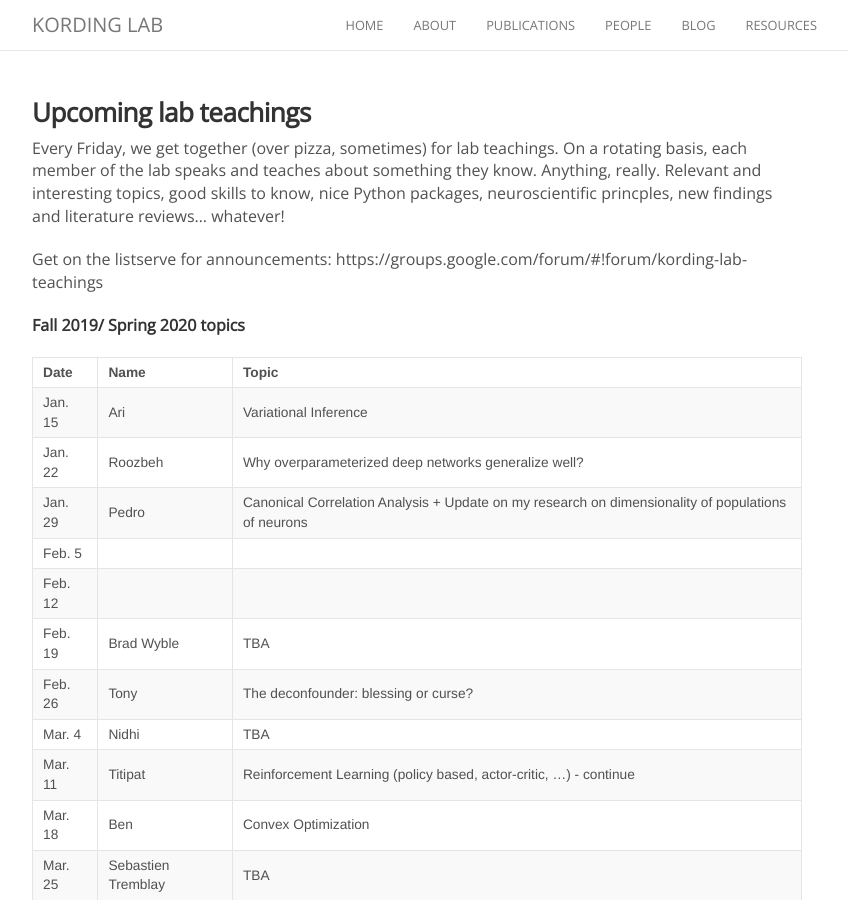
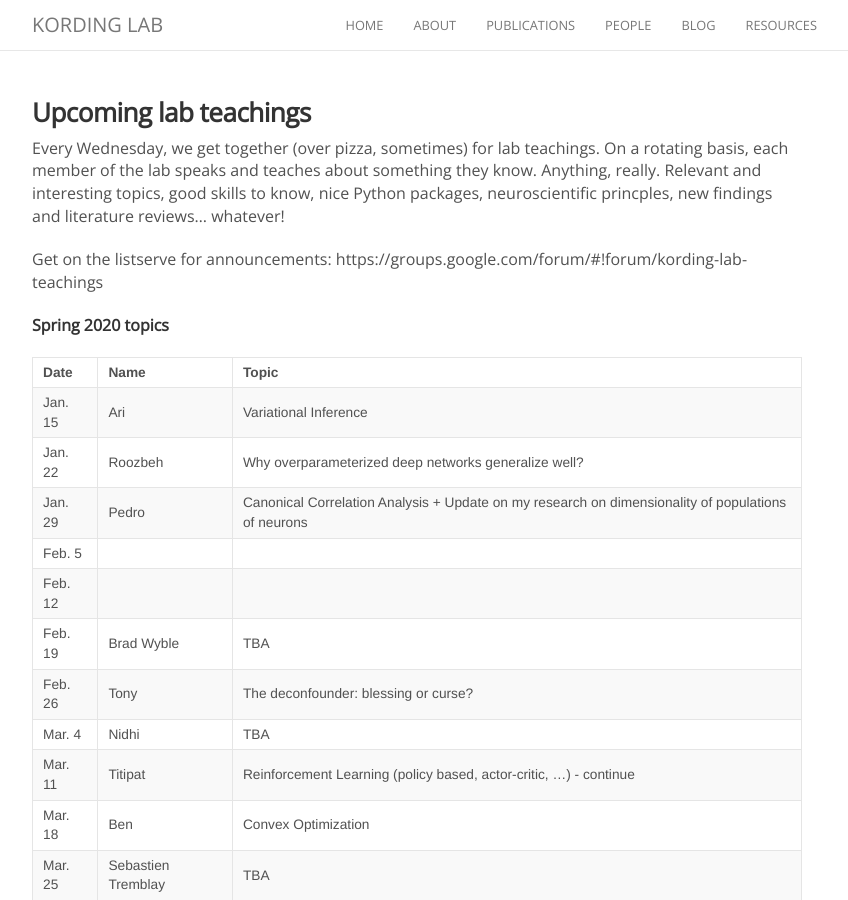
Before and after one commit to KordingLab/KordingLab.github.io, a Jekyll site: the page built from resources.md, in a window 1280 px wide and 900 px high. Shown: the whole window, without its empty margins (223-1071 px from the left). Built offline with Jekyll 4.4.1, drawn with Linux system fonts in a browser that asks for light colours; nearby versions of some CDN libraries; comment, search, counter and statistics services are not loaded.

Commit message:
Update resources.md

```diff
--- a/resources.md
+++ b/resources.md
@@ -5,14 +5,14 @@ permalink: /resources/
 
 ### Upcoming lab teachings
 
-Every Friday, we get together (over pizza, sometimes) for lab teachings.
+Every Wednesday, we get together (over pizza, sometimes) for lab teachings.
 On a rotating basis, each member of the lab speaks and teaches about something they know.
 Anything, really. Relevant and interesting topics, good skills to know, nice Python packages,
 neuroscientific princples, new findings and literature reviews... whatever!
 
 Get on the listserve for announcements: https://groups.google.com/forum/#!forum/kording-lab-teachings
 
-**Fall 2019/ Spring 2020 topics**
+**Spring 2020 topics**
 
 | Date | Name | Topic |
 |------|------|-------|
```
